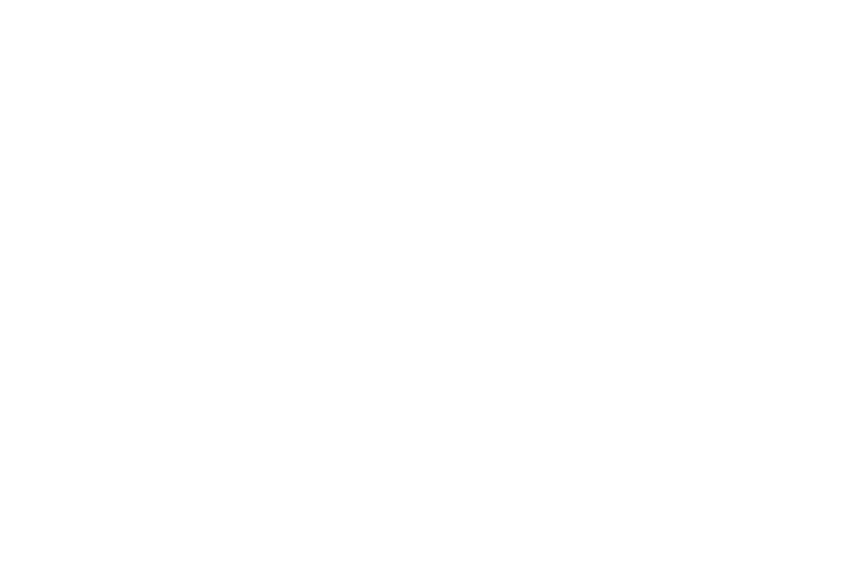
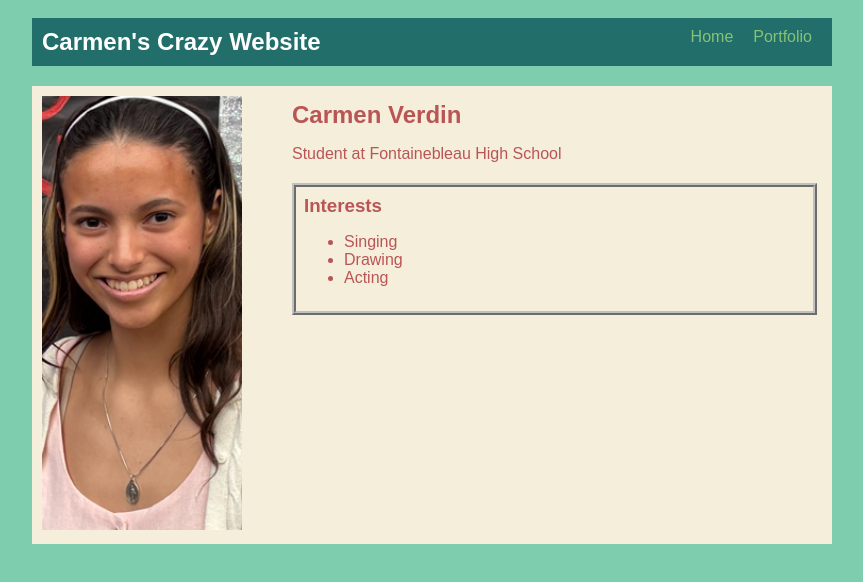
Before and after one commit to CARAMEL180/CARAMEL180.github.io, a plain HTML site: page index.html in a window 1280 px wide. Shown: the whole page, without its empty margins (208-1071 px from the left). Drawn offline with Linux system fonts and the light colour scheme.

Commit message:
created first website

```diff
--- a/index.html
+++ b/index.html
@@ -1,13 +1,44 @@
 <!DOCTYPE html>
 <html>
   <head>
-    <title>CHANGE ME</title>
+    <title>Carm's Website</title>
+    <link rel="stylesheet" href="style.css" />
   </head>
 
   <body>
     <!-- All content goes here -->
     <div id="all-contents">
-
+      <nav>
+        <h1>Carmen's Crazy Website</h1>
+        <ul id="nav-ul">
+          <li class="nav-li">
+            <a href="index.html">Home</a>
+          </li>
+          <li class="nav-li">
+            <a href="portfolio.html">Portfolio</a>
+          </li>
+        </ul>
+      </nav>
+      <main>
+        <!--Sidebar Section-->
+        <div class = "sidebar">
+          <img class="sidebar-img" src="images/Profile Pic.PNG">
+        </div>
+        <!--Content Section-->
+        <div class ="content">
+          <h2>Carmen Verdin</h2>
+          <p>Student at Fontainebleau High School</p>
+          <!--Interests section-->
+          <div id="interests">
+            <h3>Interests</h3>
+              <ul>
+                <li>Singing</li>
+                <li>Drawing</li>
+                <li>Acting</li>
+              </ul>
+          </div>
+        </div>
+      </main>
     </div>
   </body>
 </html>
--- a/style.css
+++ b/style.css
@@ -0,0 +1,104 @@
+body {
+    background: rgb(125, 205, 174);
+    color: rgb(185, 85, 85);
+    padding: 10px;
+    font-family: Arial, sans-serif;
+}
+
+#all-contents {
+    max-width: 800px;
+    margin: auto;
+}
+
+/* navigation menu */
+nav {
+    background: rgb(33, 110, 107);
+    margin: 0 auto;
+    display: flex;
+    padding: 10px;
+    justify-content: space-between;
+    margin-bottom: 20px;
+}
+
+h1 {
+    display: flex;
+    align-items: center;
+    color: white;
+    flex: 1;
+    margin: 0;
+}
+
+#nav-ul {
+    list-style-type: none;
+    margin: 0;
+    padding: 0;
+    display: flex;
+}
+
+.nav-li {
+    display: inline-block;
+    padding: 0 10px;
+}
+
+a {
+    text-decoration: none;
+    color: #87c275;
+}
+
+/* main container area beneath menu */
+main {
+    background: rgb(245, 238, 219);
+    display: flex;
+    margin-top: 20px;
+}
+
+.sidebar {
+    margin-right: 25px;
+    padding: 10px;
+}
+
+.sidebar-img {
+    width: 200px;
+}
+
+.content {
+    flex: 1;
+    padding: 15px;
+}
+
+/* interests section styles */
+#interests {
+    border: 4px silver ridge;
+    padding: 8px;
+    margin-top: 20px;
+}
+
+h2, h3 {
+    margin: 0px;
+}
+
+/* Portfolio styles */
+.content h1 {
+  color: black;
+}
+
+#portfolio {
+  list-style-type: none;
+  padding-left: 0;
+}
+
+#portfolio li {
+  background: #fff;
+  padding: 10px;
+  border-radius: 10px;
+  margin-bottom: 10px;
+}
+
+#portfolio li:hover {
+  background: #eee;
+}
+
+#portfolio a {
+  text-decoration: none;
+  color: #454545;
+}
```
Also changed, not shown: portfolio.html (+42 -0 lines), images/Profile Pic.PNG (added).
